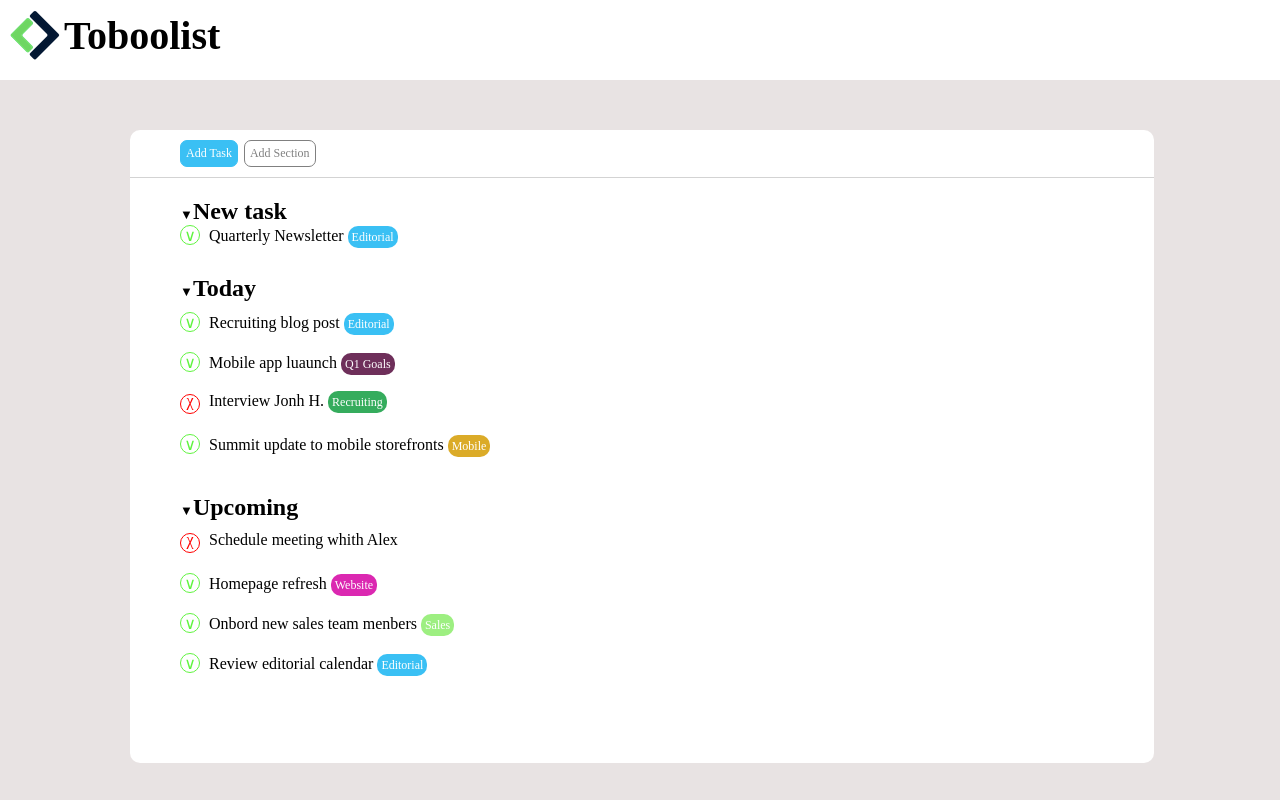
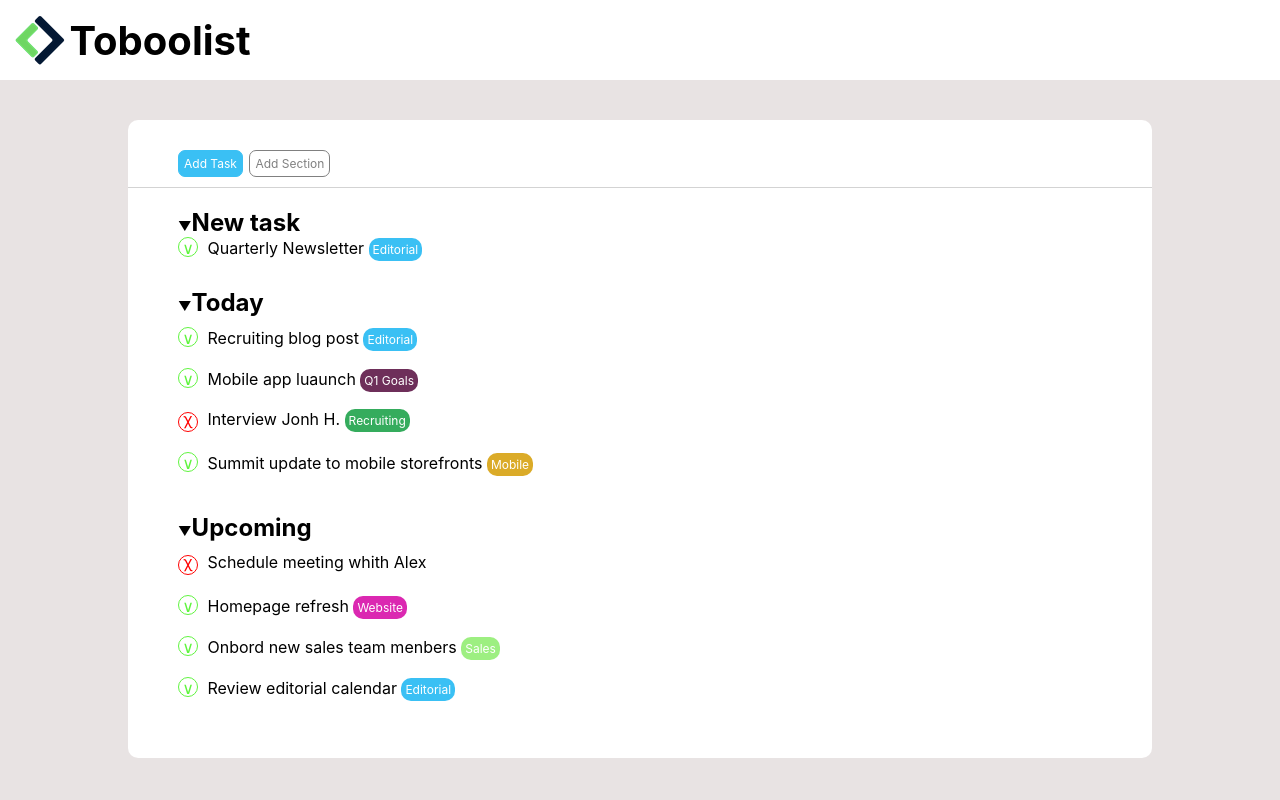
Before and after one commit to Andrea-lulli/html-css-toboolist, a plain HTML site: page index.html in a window 1280 px wide. Drawn offline with Linux system fonts and the light colour scheme.

Commit message:
cambio font

```diff
--- a/style.css
+++ b/style.css
@@ -2,8 +2,14 @@
     margin: 0;
     padding: 0;
     box-sizing: border-box;
-    font-family: 'Times New Roman', Times, serif
+
 }
+
+html{
+    font-family: 'Inter', sans-serif;
+}
+
+@import url('https://fonts.googleapis.com/css2?family=Inter&family=Ubuntu&display=swap');
 
 body{
     background-color: rgb(232, 227, 227);
@@ -11,17 +17,16 @@ body{
 
 
 header{
-    height: 80px;
     display: inline-block;
-    padding: 10px 10px;
+    padding: 15px;
     width: 100%;
     background-color: white;
+    margin-bottom: 40px;
 
 }
 
 .titolo, img {
 font-size: 40px;
-font-family: 'Ubuntu', sans-serif;
 vertical-align: middle;
 
 }
@@ -29,8 +34,8 @@ vertical-align: middle;
 main{
     background-color: white;
     width: 80%;
-    margin: 50px 30px 20px 130px;
-    padding-bottom: 50px;
+    margin: 0 auto;
+    padding: 20px 0;
     border-radius: 10px;
 }
 
```
